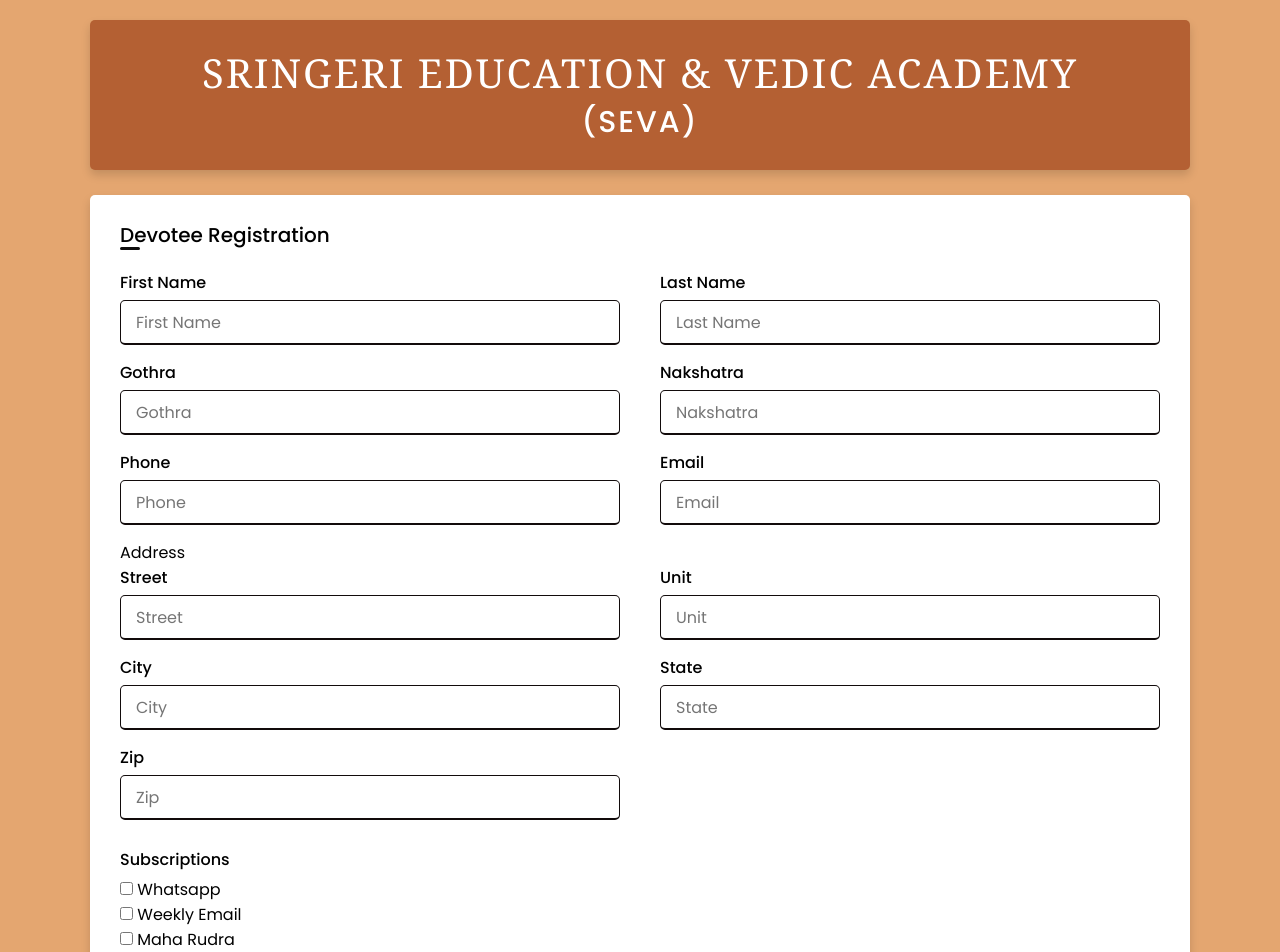
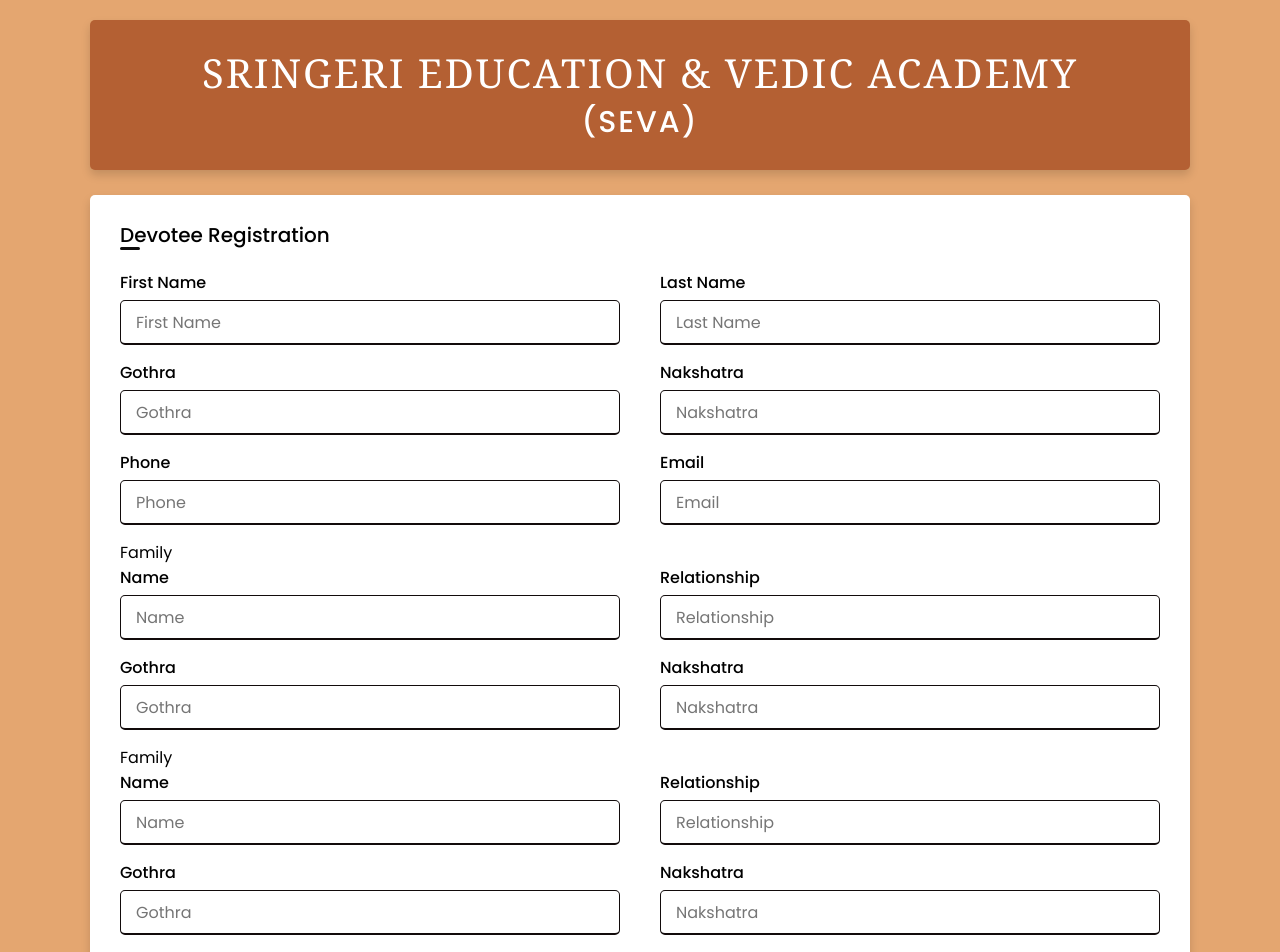
Before and after one commit to nikhil0689/seva-frontend, a React (Create React App) app: page / in a window 1280 px wide. Shown: the top 952 px of the page. Built offline with nearby package versions, Linux system fonts and the light colour scheme.

Commit message:
Update RegisterUser.js

```diff
--- a/src/components/RegisterUser.js
+++ b/src/components/RegisterUser.js
@@ -1,8 +1,8 @@
 import React from "react";
 import axios from "axios";
 import "../mystyle.css";
-import { Spinner } from "react-bootstrap";
 import * as constants from '../util';
+import Loader from "./Loader";
 
 const sleep = (milliseconds) => {
   return new Promise(resolve => setTimeout(resolve, milliseconds))
@@ -185,20 +185,7 @@
     const { errors, response, errorFromServer, loading } = this.state;
     if (loading) {
       return (
-        <>
-          <div className="center">
-            <div className="wave"></div>
-            <div className="wave"></div>
-            <div className="wave"></div>
-            <div className="wave"></div>
-            <div className="wave"></div>
-            <div className="wave"></div>
-            <div className="wave"></div>
-            <div className="wave"></div>
-            <div className="wave"></div>
-            <div className="wave"></div>
-          </div>
-        </>
+        <Loader/>
       );
     }
     if (errorFromServer) {
@@ -206,7 +193,6 @@
         <>
           <div className="error-container">
             <div className="title">
-              {loading && <Spinner>Loading...</Spinner>}
               Something Wrong with the server. Please try again later!
             </div>
             <div className="content"><br/>
@@ -334,6 +320,100 @@
               </div>
 
               <div className="input-box">
+              <span className="">Family</span>
+                <span className="details">Name</span>
+                <input
+                  type="text"
+                  name="name1"
+                  placeholder="Name"
+                  value={this.state.name1}
+                  onChange={this.handleInputChange}
+                  noValidate
+                ></input>
+              </div>
+
+              <div className="input-box">
+              <br />
+                <span className="details">Relationship</span>
+                <input
+                  type="text"
+                  name="relationship1"
+                  placeholder="Relationship"
+                  value={this.state.relationship1}
+                  onChange={this.handleInputChange}
+                ></input>
+              </div>
+
+              <div className="input-box">
+                <span className="details">Gothra</span>
+                <input
+                  type="text"
+                  name="gothra1"
+                  placeholder="Gothra"
+                  value={this.state.gothra1}
+                  onChange={this.handleInputChange}
+                ></input>
+              </div>
+
+              <div className="input-box">
+                <span className="details">Nakshatra</span>
+                <input
+                  type="text"
+                  name="nakshatra1"
+                  placeholder="Nakshatra"
+                  value={this.state.nakshatra1}
+                  onChange={this.handleInputChange}
+                ></input>
+              </div>
+
+              <div className="input-box">
+              <span className="">Family</span>
+                <span className="details">Name</span>
+                <input
+                  type="text"
+                  name="name2"
+                  placeholder="Name"
+                  value={this.state.name2}
+                  onChange={this.handleInputChange}
+                  noValidate
+                ></input>
+              </div>
+
+              <div className="input-box">
+              <br />
+                <span className="details">Relationship</span>
+                <input
+                  type="text"
+                  name="relationship2"
+                  placeholder="Relationship"
+                  value={this.state.relationship2}
+                  onChange={this.handleInputChange}
+                ></input>
+              </div>
+
+              <div className="input-box">
+                <span className="details">Gothra</span>
+                <input
+                  type="text"
+                  name="gothra2"
+                  placeholder="Gothra"
+                  value={this.state.gothra2}
+                  onChange={this.handleInputChange}
+                ></input>
+              </div>
+
+              <div className="input-box">
+                <span className="details">Nakshatra</span>
+                <input
+                  type="text"
+                  name="nakshatra2"
+                  placeholder="Nakshatra"
+                  value={this.state.nakshatra2}
+                  onChange={this.handleInputChange}
+                ></input>
+              </div>
+
+              <div className="input-box">
                 <span className="">Address</span>
                 <span className="details">Street</span>
                 <input
```
